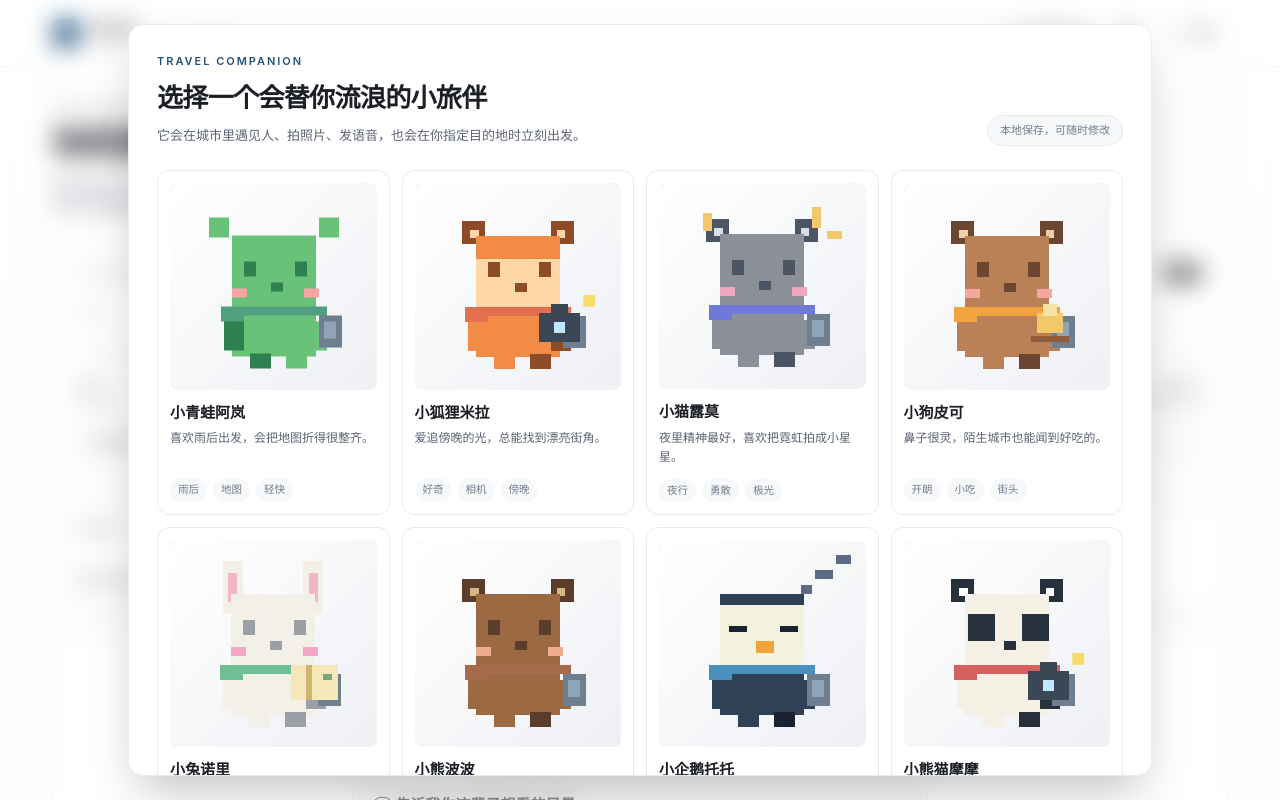
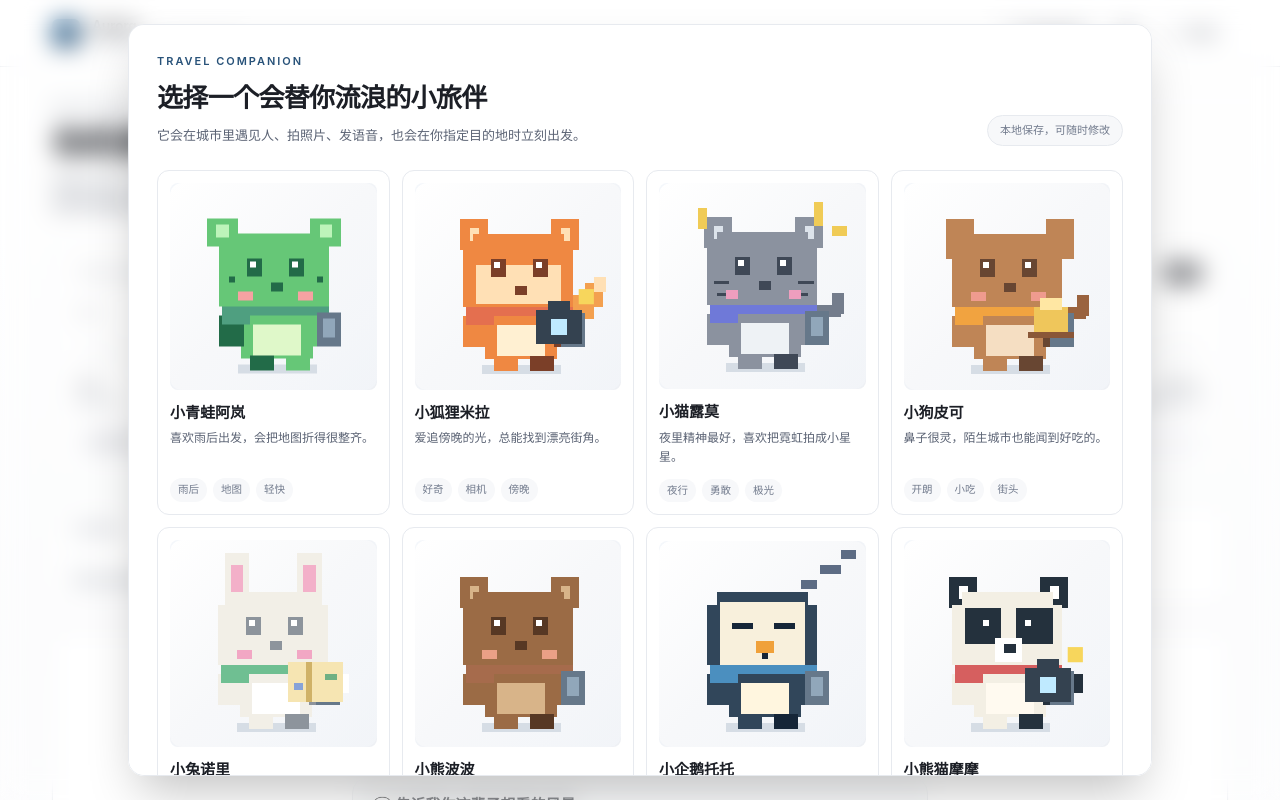
Before and after one commit to youzuos/aurora-travel, a Next.js app: page / in a window 1280 px wide. Shown: the top 800 px of the page. Built offline with nearby package versions, Linux system fonts and the light colour scheme; a web font is replaced by a local one.

Commit message:
fix: make pixel companions more expressive

```diff
--- a/components/PixelCompanion.tsx
+++ b/components/PixelCompanion.tsx
@@ -12,15 +12,24 @@ interface Props {
 
 type AnimalKind = CompanionCharacter["animal"];
 
-const PALETTES: Record<AnimalKind, { main: string; dark: string; light: string; cheek: string }> = {
-  frog: { main: "#68c277", dark: "#2f7f4f", light: "#b7efbb", cheek: "#f5a5a5" },
-  fox: { main: "#f28b45", dark: "#8e4b28", light: "#ffd7a6", cheek: "#f5a5a5" },
-  cat: { main: "#8a8f98", dark: "#4b5563", light: "#d9dee5", cheek: "#f0a6bd" },
-  dog: { main: "#b98155", dark: "#6b4631", light: "#f0d0aa", cheek: "#f4a7a0" },
-  rabbit: { main: "#f3f0e8", dark: "#9aa0a6", light: "#ffffff", cheek: "#f2a8c4" },
-  bear: { main: "#9b6a43", dark: "#5b3d2b", light: "#d7b48a", cheek: "#efaa91" },
-  penguin: { main: "#2f4154", dark: "#172333", light: "#f5f1df", cheek: "#f4b0a2" },
-  panda: { main: "#f4f0e4", dark: "#27313b", light: "#ffffff", cheek: "#f0a4a4" },
+type Palette = {
+  main: string;
+  dark: string;
+  light: string;
+  belly: string;
+  cheek: string;
+  tail?: string;
+};
+
+const PALETTES: Record<AnimalKind, Palette> = {
+  frog: { main: "#66c777", dark: "#226b48", light: "#bdf4ba", belly: "#dff8c9", cheek: "#f6a2a2" },
+  fox: { main: "#ef8842", dark: "#7b3f28", light: "#ffe0b5", belly: "#fff0d2", cheek: "#f6a2a2", tail: "#f3a04f" },
+  cat: { main: "#8b929f", dark: "#3f4856", light: "#dce3eb", belly: "#eef2f5", cheek: "#ee9ebe", tail: "#747d8c" },
+  dog: { main: "#bf8556", dark: "#684632", light: "#f1d0a9", belly: "#f5dec2", cheek: "#ef9b8e", tail: "#9a633f" },
+  rabbit: { main: "#f2efe7", dark: "#8d949c", light: "#ffffff", belly: "#ffffff", cheek: "#f2a7c4", tail: "#ffffff" },
+  bear: { main: "#9b6b45", dark: "#573824", light: "#d8b489", belly: "#d8b489", cheek: "#eaa086" },
+  penguin: { main: "#31465a", dark: "#162638", light: "#f8f0dc", belly: "#fff6df", cheek: "#f2a296" },
+  panda: { main: "#f3efe4", dark: "#24313d", light: "#ffffff", belly: "#fffaf0", cheek: "#ee9e9e", tail: "#24313d" },
 };
 
 const ACTION_LABELS: Record<CompanionAction, string> = {
@@ -33,68 +42,108 @@ const ACTION_LABELS: Record<CompanionAction, string> = {
   excited: "excited",
 };
 
-function earRects(animal: AnimalKind, palette: (typeof PALETTES)[AnimalKind]) {
+function Pixel({ x, y, w, h, fill, className }: { x: number; y: number; w: number; h: number; fill: string; className?: string }) {
+  return <rect x={x} y={y} width={w} height={h} fill={fill} className={className} />;
+}
+
+function ears(animal: AnimalKind, p: Palette) {
   if (animal === "frog") {
     return (
       <>
-        <rect x="10" y="9" width="7" height="7" fill={palette.main} />
-        <rect x="47" y="9" width="7" height="7" fill={palette.main} />
+        <Pixel x={10} y={10} w={10} h={9} fill={p.main} />
+        <Pixel x={44} y={10} w={10} h={9} fill={p.main} />
+        <Pixel x={13} y={12} w={4} h={4} fill={p.light} />
+        <Pixel x={47} y={12} w={4} h={4} fill={p.light} />
       </>
     );
   }
   if (animal === "rabbit") {
     return (
       <>
-        <rect x="15" y="4" width="7" height="18" fill={palette.main} />
-        <rect x="42" y="4" width="7" height="18" fill={palette.main} />
-        <rect x="17" y="8" width="3" height="10" fill="#f5b5c9" />
-        <rect x="44" y="8" width="3" height="10" fill="#f5b5c9" />
+        <Pixel x={16} y={2} w={8} h={20} fill={p.main} />
+        <Pixel x={40} y={2} w={8} h={20} fill={p.main} />
+        <Pixel x={18} y={6} w={4} h={13} fill="#f3b0c9" />
+        <Pixel x={42} y={6} w={4} h={13} fill="#f3b0c9" />
       </>
     );
   }
-  if (animal === "penguin") {
-    return null;
-  }
+  if (animal === "penguin") return null;
+
+  const leftEarX = animal === "dog" ? 12 : 13;
+  const rightEarX = animal === "dog" ? 45 : 43;
+  const earH = animal === "dog" ? 13 : 10;
   return (
     <>
-      <rect x="13" y="10" width="8" height="8" fill={palette.dark} />
-      <rect x="43" y="10" width="8" height="8" fill={palette.dark} />
-      <rect x="16" y="13" width="3" height="3" fill={palette.light} />
-      <rect x="45" y="13" width="3" height="3" fill={palette.light} />
+      <Pixel x={leftEarX} y={10} w={9} h={earH} fill={animal === "panda" ? p.dark : p.main} />
+      <Pixel x={rightEarX} y={10} w={9} h={earH} fill={animal === "panda" ? p.dark : p.main} />
+      {animal !== "dog" ? (
+        <>
+          <Pixel x={leftEarX + 3} y={13} w={3} h={4} fill={p.light} />
+          <Pixel x={rightEarX + 3} y={13} w={3} h={4} fill={p.light} />
+        </>
+      ) : null}
     </>
   );
 }
 
-function faceDetails(animal: AnimalKind, palette: (typeof PALETTES)[AnimalKind], sleepy: boolean) {
-  const eye = sleepy ? (
+function tail(animal: AnimalKind, p: Palette) {
+  if (animal === "fox") {
+    return (
+      <>
+        <Pixel x={49} y={35} w={8} h={8} fill={p.tail ?? p.main} />
+        <Pixel x={54} y={31} w={6} h={8} fill={p.tail ?? p.main} />
+        <Pixel x={57} y={29} w={4} h={5} fill={p.light} />
+      </>
+    );
+  }
+  if (animal === "cat" || animal === "dog") {
+    return (
+      <>
+        <Pixel x={50} y={39} w={8} h={4} fill={p.tail ?? p.main} />
+        <Pixel x={55} y={35} w={4} h={7} fill={p.tail ?? p.main} />
+      </>
+    );
+  }
+  if (animal === "rabbit" || animal === "panda") {
+    return <Pixel x={51} y={42} w={6} h={6} fill={p.tail ?? p.light} />;
+  }
+  return null;
+}
+
+function face(animal: AnimalKind, p: Palette, sleepy: boolean) {
+  const eyes = sleepy ? (
     <>
-      <rect x="21" y="26" width="6" height="2" fill={palette.dark} />
-      <rect x="38" y="26" width="6" height="2" fill={palette.dark} />
+      <Pixel x={22} y={25} w={7} h={2} fill={p.dark} />
+      <Pixel x={36} y={25} w={7} h={2} fill={p.dark} />
     </>
   ) : (
     <>
-      <rect x="22" y="24" width="4" height="5" fill={palette.dark} />
-      <rect x="39" y="24" width="4" height="5" fill={palette.dark} />
+      <Pixel x={23} y={23} w={5} h={6} fill={p.dark} />
+      <Pixel x={37} y={23} w={5} h={6} fill={p.dark} />
+      <Pixel x={24} y={24} w={2} h={2} fill="#ffffff" />
+      <Pixel x={38} y={24} w={2} h={2} fill="#ffffff" />
     </>
   );
+
+  if (animal === "penguin") {
+    return (
+      <>
+        <Pixel x={18} y={18} w={28} h={25} fill={p.light} />
+        {eyes}
+        <Pixel x={30} y={31} w={6} h={4} fill="#f0a13a" />
+        <Pixel x={32} y={35} w={2} h={2} fill={p.dark} />
+      </>
+    );
+  }
 
   if (animal === "panda") {
     return (
       <>
-        <rect x="19" y="22" width="9" height="9" fill={palette.dark} />
-        <rect x="37" y="22" width="9" height="9" fill={palette.dark} />
-        {eye}
-        <rect x="31" y="31" width="4" height="3" fill={palette.dark} />
-      </>
-    );
-  }
-
-  if (animal === "penguin") {
-    return (
-      <>
-        <rect x="18" y="19" width="28" height="24" fill={palette.light} />
-        {eye}
-        <rect x="30" y="31" width="6" height="4" fill="#f2a33b" />
+        <Pixel x={18} y={20} w={12} h={12} fill={p.dark} />
+        <Pixel x={35} y={20} w={12} h={12} fill={p.dark} />
+        {eyes}
+        <Pixel x={28} y={30} w={9} h={8} fill={p.light} />
+        <Pixel x={31} y={32} w={4} h={3} fill={p.dark} />
       </>
     );
   }
@@ -102,67 +151,90 @@ function faceDetails(animal: AnimalKind, palette: (typeof PALETTES)[AnimalKind],
   if (animal === "fox") {
     return (
       <>
-        <rect x="18" y="23" width="28" height="16" fill={palette.light} />
-        {eye}
-        <rect x="31" y="31" width="4" height="3" fill={palette.dark} />
+        <Pixel x={18} y={25} w={28} h={13} fill={p.light} />
+        <Pixel x={28} y={30} w={9} h={7} fill={p.light} />
+        {eyes}
+        <Pixel x={31} y={32} w={4} h={3} fill={p.dark} />
+      </>
+    );
+  }
+
+  if (animal === "cat") {
+    return (
+      <>
+        {eyes}
+        <Pixel x={31} y={31} w={4} h={3} fill={p.dark} />
+        <Pixel x={16} y={31} w={5} h={1} fill={p.dark} />
+        <Pixel x={44} y={31} w={5} h={1} fill={p.dark} />
+        <Pixel x={17} y={35} w={4} h={1} fill={p.dark} />
+        <Pixel x={43} y={35} w={4} h={1} fill={p.dark} />
+        <Pixel x={20} y={34} w={4} h={3} fill={p.cheek} />
+        <Pixel x={41} y={34} w={4} h={3} fill={p.cheek} />
       </>
     );
   }
 
   return (
     <>
-      {eye}
-      <rect x="31" y="31" width="4" height="3" fill={palette.dark} />
-      <rect x="18" y="33" width="5" height="3" fill={palette.cheek} />
-      <rect x="42" y="33" width="5" height="3" fill={palette.cheek} />
+      {eyes}
+      <Pixel x={31} y={31} w={4} h={3} fill={p.dark} />
+      <Pixel x={20} y={34} w={5} h={3} fill={p.cheek} />
+      <Pixel x={40} y={34} w={5} h={3} fill={p.cheek} />
+      {animal === "frog" ? (
+        <>
+          <Pixel x={17} y={29} w={2} h={2} fill={p.dark} />
+          <Pixel x={46} y={29} w={2} h={2} fill={p.dark} />
+        </>
+      ) : null}
     </>
   );
 }
 
-function actionProp(action: CompanionAction) {
+function prop(action: CompanionAction) {
   if (action === "photo") {
     return (
       <>
-        <rect x="39" y="41" width="14" height="10" fill="#3b4754" />
-        <rect x="43" y="38" width="6" height="4" fill="#3b4754" />
-        <rect x="44" y="44" width="4" height="4" fill="#bde8ff" />
-        <rect x="54" y="35" width="4" height="4" fill="#f8dc6a" className="pixel-flash" />
+        <Pixel x={38} y={40} w={15} h={11} fill="#344250" />
+        <Pixel x={42} y={37} w={7} h={4} fill="#344250" />
+        <Pixel x={43} y={43} w={5} h={5} fill="#bfeaff" />
+        <Pixel x={52} y={33} w={5} h={5} fill="#f7d65c" className="pixel-flash" />
       </>
     );
   }
   if (action === "food") {
     return (
       <>
-        <rect x="42" y="41" width="9" height="7" fill="#f1c96b" />
-        <rect x="44" y="38" width="5" height="4" fill="#f7e3a1" />
-        <rect x="40" y="49" width="13" height="2" fill="#8f5d39" />
+        <Pixel x={41} y={39} w={11} h={8} fill="#efc65b" />
+        <Pixel x={43} y={36} w={7} h={4} fill="#ffe7a3" />
+        <Pixel x={39} y={47} w={15} h={2} fill="#8a5738" />
       </>
     );
   }
   if (action === "map") {
     return (
       <>
-        <rect x="38" y="39" width="16" height="12" fill="#f6e7b8" />
-        <rect x="43" y="39" width="2" height="12" fill="#cfb56e" />
-        <rect x="49" y="42" width="3" height="2" fill="#78a87a" />
+        <Pixel x={37} y={38} w={18} h={13} fill="#f6e5b2" />
+        <Pixel x={43} y={38} w={2} h={13} fill="#d0b267" />
+        <Pixel x={49} y={42} w={4} h={2} fill="#6fb083" />
+        <Pixel x={39} y={45} w={3} h={2} fill="#87a3d8" />
       </>
     );
   }
   if (action === "sleepy") {
     return (
       <>
-        <rect x="45" y="12" width="4" height="3" fill="#5b6b83" />
-        <rect x="50" y="7" width="6" height="3" fill="#5b6b83" />
-        <rect x="57" y="2" width="5" height="3" fill="#5b6b83" />
+        <Pixel x={45} y={11} w={5} h={3} fill="#5d6c84" />
+        <Pixel x={51} y={6} w={7} h={3} fill="#5d6c84" />
+        <Pixel x={58} y={1} w={5} h={3} fill="#5d6c84" />
       </>
     );
   }
   if (action === "excited") {
     return (
       <>
-        <rect x="12" y="8" width="3" height="6" fill="#f1c96b" />
-        <rect x="49" y="6" width="3" height="7" fill="#f1c96b" />
-        <rect x="54" y="14" width="5" height="3" fill="#f1c96b" />
+        <Pixel x={11} y={7} w={3} h={7} fill="#f0cb56" />
+        <Pixel x={49} y={5} w={3} h={8} fill="#f0cb56" />
+        <Pixel x={55} y={13} w={5} h={3} fill="#f0cb56" />
       </>
     );
   }
@@ -183,32 +255,39 @@ export default function PixelCompanion({ character, action, label, size = "md",
           : animated
             ? "pixel-idle"
             : "";
+  const leftArmFill = action === "walking" ? palette.dark : palette.main;
+  const rightArmFill = action === "photo" || action === "map" || action === "food" ? palette.dark : palette.main;
 
   return (
     <div
-      className={`relative grid place-items-center overflow-hidden rounded-xl bg-gradient-to-br from-white to-ink-100 ${sizeClass}`}
+      className={`relative grid place-items-center overflow-hidden rounded-xl bg-gradient-to-br from-white via-ink-50 to-aurora-50/60 ${sizeClass}`}
       role="img"
       aria-label={`${label}, ${ACTION_LABELS[action]}`}
     >
       <svg
         viewBox="0 0 64 64"
-        className={`h-[92%] w-[92%] ${motionClass}`}
+        className={`h-[94%] w-[94%] ${motionClass}`}
         shapeRendering="crispEdges"
         aria-hidden="true"
       >
-        {earRects(character.animal, palette)}
-        <rect x="18" y="15" width="28" height="28" fill={palette.main} />
-        {faceDetails(character.animal, palette, sleepy)}
-        <rect x="18" y="42" width="28" height="14" fill={palette.main} />
-        <rect x="15" y="44" width="7" height="10" fill={action === "walking" ? palette.dark : palette.main} />
-        <rect x="43" y="44" width="7" height="10" fill={action === "map" || action === "photo" ? palette.dark : palette.main} />
-        <rect x="24" y="55" width="7" height="5" fill={action === "walking" ? palette.dark : palette.main} />
-        <rect x="36" y="55" width="7" height="5" fill={action === "walking" ? palette.main : palette.dark} />
-        <rect x="14" y="39" width="36" height="3" fill={character.pixelAccent} />
-        <rect x="14" y="40" width="8" height="4" fill={character.pixelAccent} />
-        <rect x="47" y="42" width="8" height="11" fill="#6e7f8f" />
-        <rect x="49" y="44" width="4" height="6" fill="#90a4b7" />
-        {actionProp(action)}
+        <Pixel x={20} y={58} w={26} h={3} fill="#d6dde5" />
+        {tail(character.animal, palette)}
+        {ears(character.animal, palette)}
+        <Pixel x={17} y={15} w={30} h={4} fill={palette.main} />
+        <Pixel x={14} y={19} w={36} h={20} fill={palette.main} />
+        <Pixel x={17} y={39} w={30} h={4} fill={palette.main} />
+        {face(character.animal, palette, sleepy)}
+        <Pixel x={21} y={41} w={24} h={15} fill={palette.main} />
+        <Pixel x={25} y={45} w={16} h={10} fill={palette.belly} />
+        <Pixel x={14} y={42} w={8} h={10} fill={leftArmFill} />
+        <Pixel x={44} y={42} w={8} h={10} fill={rightArmFill} />
+        <Pixel x={24} y={55} w={8} h={5} fill={action === "walking" ? palette.dark : palette.main} />
+        <Pixel x={36} y={55} w={8} h={5} fill={action === "walking" ? palette.main : palette.dark} />
+        <Pixel x={15} y={39} w={35} h={3} fill={character.pixelAccent} />
+        <Pixel x={15} y={41} w={9} h={4} fill={character.pixelAccent} />
+        <Pixel x={46} y={41} w={8} h={11} fill="#66788a" />
+        <Pixel x={48} y={43} w={4} h={6} fill="#91a7ba" />
+        {prop(action)}
       </svg>
       <style jsx>{`
         .pixel-idle {
```
